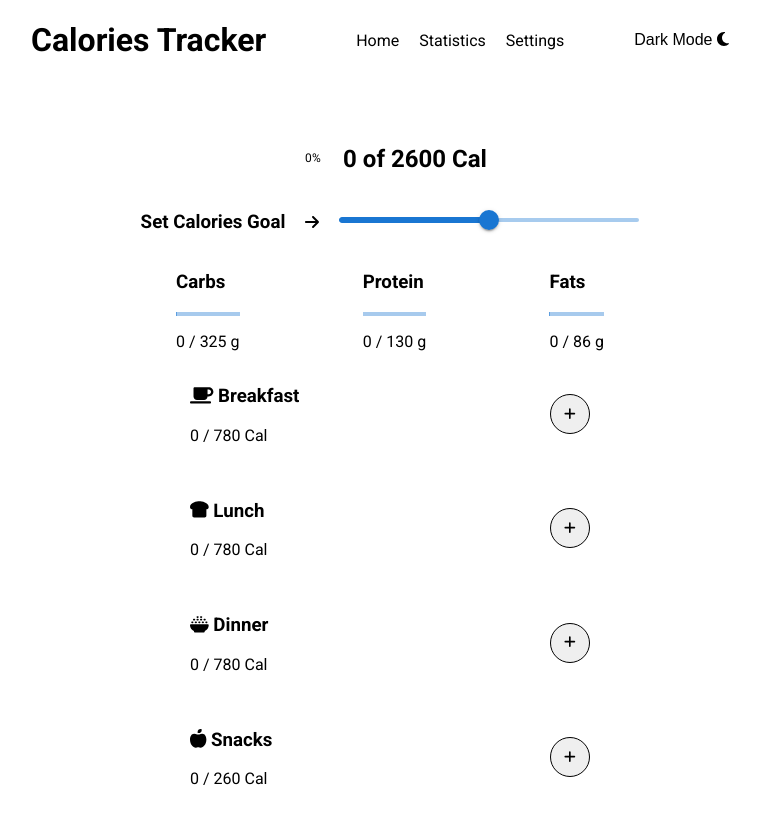
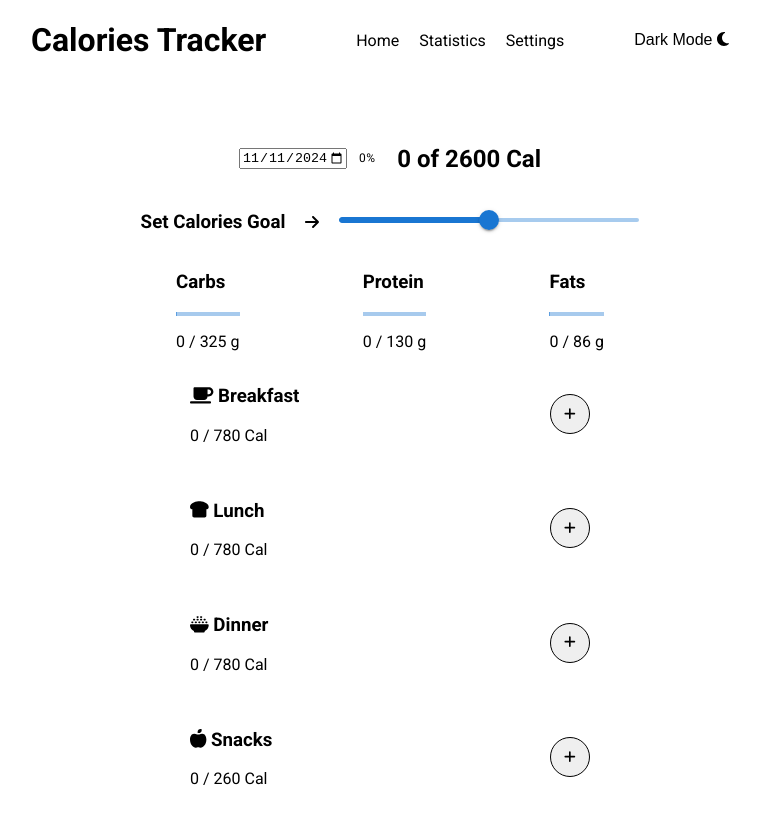
Before and after one commit to priyamkumar/Calories-Tracker, a React (Vite) app: page / in a window 1280 px wide. Shown: the top 824 px of the page, without its empty margins (250-1009 px from the left). Built offline with nearby package versions, Linux system fonts and the light colour scheme.

Commit message:
adding tracking for different dates

```diff
--- a/src/Components/Home.jsx
+++ b/src/Components/Home.jsx
@@ -4,36 +4,77 @@ import AddMeal from "./AddMeal";
 import Macros from "./Macros";
 import SliderElement from "./SliderElement";
 import { FontAwesomeIcon } from "@fortawesome/react-fontawesome";
-import {
-  faArrowRight
-} from "@fortawesome/free-solid-svg-icons";
+import { faArrowRight } from "@fortawesome/free-solid-svg-icons";
 import { useTheme } from "./Contexts/ThemeContext";
 
 export default function CaloriesToday() {
-  const [calorieGoal, setCalorieGoal] = useState(JSON.parse(localStorage.getItem("calorieGoal")) || 2600);
-  const [calories, setCalories] = useState(JSON.parse(localStorage.getItem("calories")) || 0);
-  const [carbs, setCarbs] = useState(JSON.parse(localStorage.getItem("carbs")) || 0);
-  const [protein, setProtein] = useState(JSON.parse(localStorage.getItem("protein")) || 0);
-  const [fats, setFats] = useState(JSON.parse(localStorage.getItem("fats")) || 0);
-  const [meals, setMeals] = useState(JSON.parse(localStorage.getItem("meals")) || []);
+  const [calorieGoal, setCalorieGoal] = useState(
+    JSON.parse(localStorage.getItem("calorieGoal")) || 2600
+  );
+  const [calories, setCalories] = useState(
+    JSON.parse(localStorage.getItem("calories")) || 0
+  );
+  const [carbs, setCarbs] = useState(
+    JSON.parse(localStorage.getItem("carbs")) || 0
+  );
+  const [protein, setProtein] = useState(
+    JSON.parse(localStorage.getItem("protein")) || 0
+  );
+  const [fats, setFats] = useState(
+    JSON.parse(localStorage.getItem("fats")) || 0
+  );
+  const [meals, setMeals] = useState(
+    JSON.parse(localStorage.getItem("meals")) || []
+  );
   const [mealType, setMealType] = useState("");
-  const {theme} = useTheme();
+
+  let today = new Date().toISOString().split("T")[0];
+
+  const [date, setDate] = useState(
+    JSON.parse(localStorage.getItem("date")) || today
+  );
+
+  const [data, setData] = useState([
+    {
+      date: date,
+      calorieGoal: calorieGoal,
+      calories: calories,
+      carbs: carbs,
+      protein: protein,
+      fats: fats,
+      meals: meals,
+    },
+  ]);
+
+  const { theme } = useTheme();
 
   useEffect(() => {
+    localStorage.setItem("date", JSON.stringify(date));
+    localStorage.setItem(date, JSON.stringify(data));
     localStorage.setItem("meals", JSON.stringify(meals));
     localStorage.setItem("calories", JSON.stringify(calories));
     localStorage.setItem("calorieGoal", JSON.stringify(calorieGoal));
     localStorage.setItem("carbs", JSON.stringify(carbs));
     localStorage.setItem("protein", JSON.stringify(protein));
     localStorage.setItem("fats", JSON.stringify(fats));
+  }, [date, calories, calorieGoal, meals, carbs, protein, fats, data]);
 
-  }, [calories, calorieGoal, meals, carbs, protein, fats])
+  const handleDate = (event) => {
+    setDate(event.target.value);
+  };
 
   return (
     <main className={theme === "Dark" ? "dark" : ""}>
       <div className="home">
         <div className="calories">
           <div className="calories-consumed">
+            <input
+              type="date"
+              max={today}
+              name="caloriesDate"
+              value={date}
+              onChange={handleDate}
+            />
             <ProgressBar calories={calories} calorieGoal={calorieGoal} />
             <h2>
               {calories} of {calorieGoal} Cal
```
Lines whose indentation alone changed are shown as unchanged.
